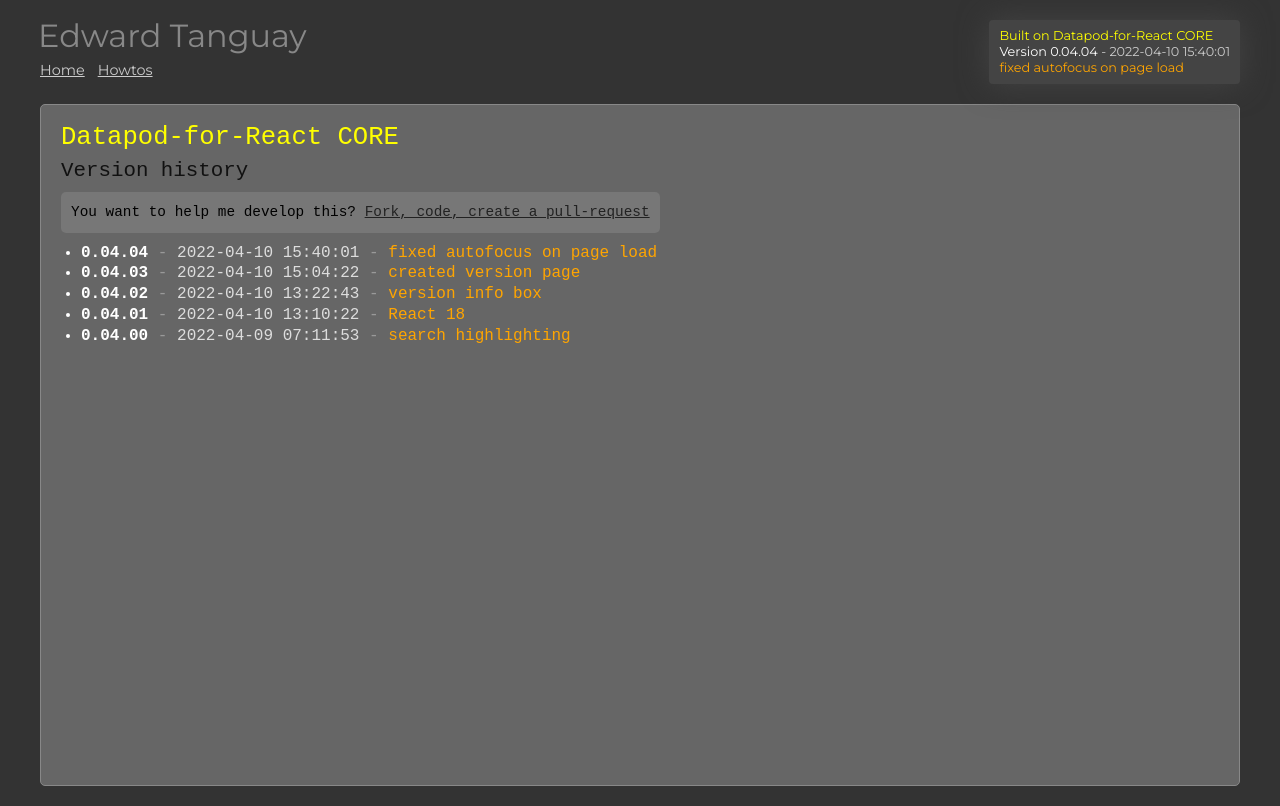
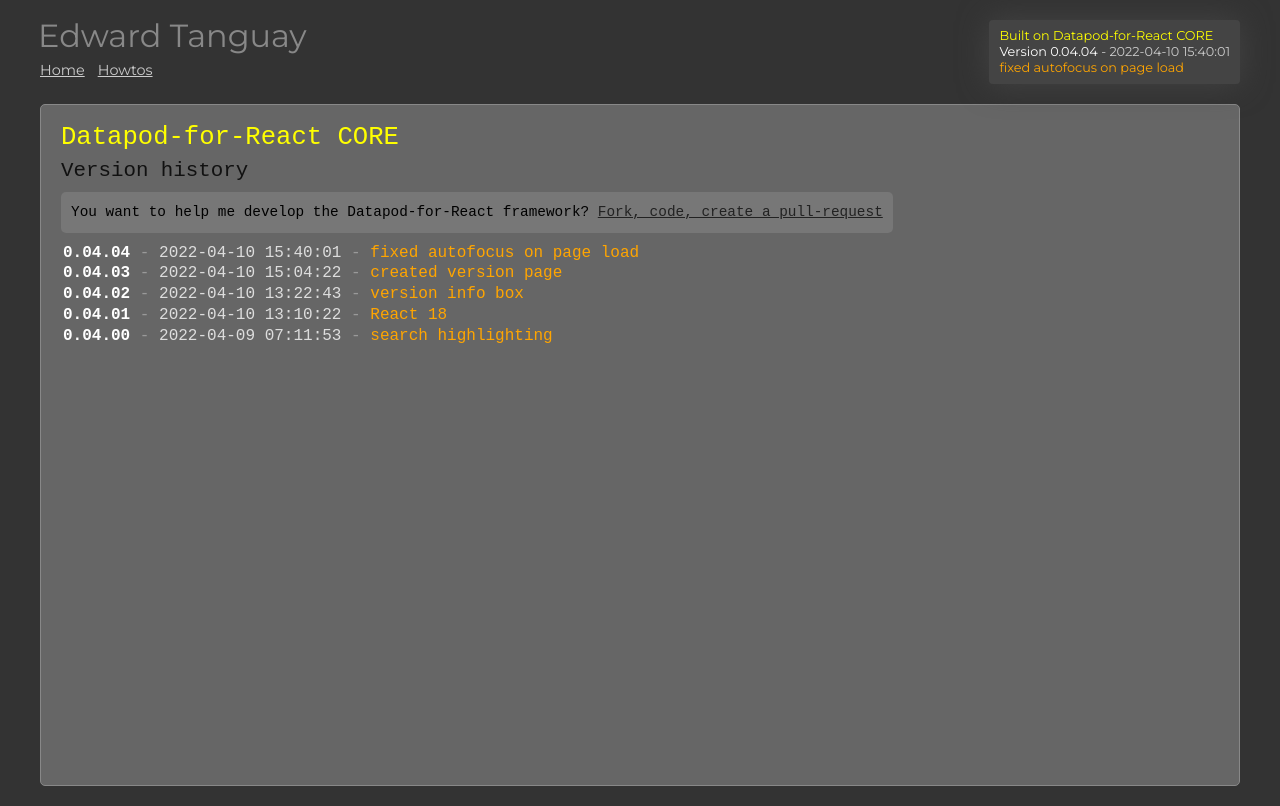
Before and after one commit to edwardtanguay/dpodreactcore, a React (Create React App) app: page /siteVersions in a window 1280 px wide. Built offline with nearby package versions, Linux system fonts and the light colour scheme.

Commit message:
base for tasks

```diff
--- a/src/system/Site.tsx
+++ b/src/system/Site.tsx
@@ -5,7 +5,7 @@ import './styles/dpod.scss';
 import PageHome from '../custom/components/PageHome';
 import * as config from '../system/config';
 import * as qarr from '../system/qtools/qarr';
-import siteVersions from './data/json/itemType_siteVersions.json';
+import data_versioning from './data/json/data_versioning.json';
 
 // DYNAMIC_CODE_AREA: loadPageComponentLines
 import PageShowcaseCounterUsingState from './pages/PageShowcaseCounterUsingState'; // ::showcaseCounterUsingState
@@ -36,7 +36,7 @@ import pages from './data/json/itemTypes/itemType_pages.json';
 import _initialHowtos from '../custom/models/model_howtos';
 import { IItem } from '../custom/models/interfaces';
 
-const currentSiteVersion = siteVersions[0];
+const currentSiteVersion = (data_versioning as any).versions[0];
 
 const PageHowtos = itemPageManager(
 	_PageHowtos,
@@ -110,8 +110,13 @@ function Site() {
 									Built on Datapod-for-React CORE
 								</div>
 								<div className="versionInfo">
-									<span className="version">Version {currentSiteVersion.version}</span>
-									<span className="date">{' '}-{' '}{currentSiteVersion.whenPublished}</span>
+									<span className="version">
+										Version {currentSiteVersion.version}
+									</span>
+									<span className="date">
+										{' '}
+										- {currentSiteVersion.whenPublished}
+									</span>
 								</div>
 								<div className="details">
 									{currentSiteVersion.shortDescription}
--- /dev/null
+++ b/src/system/data/json/data_versioning.json
@@ -0,0 +1,34 @@
+{
+	"versions": [
+		{
+			"version": "0.04.00",
+			"whenPublished": "2022-04-09 07:11:53",
+			"shortDescription": "search highlighting",
+			"notes": ""
+		},
+		{
+			"version": "0.04.01",
+			"whenPublished": "2022-04-10 13:10:22",
+			"shortDescription": "React 18",
+			"notes": ""
+		},
+		{
+			"version": "0.04.02",
+			"whenPublished": "2022-04-10 13:22:43",
+			"shortDescription": "version info box",
+			"notes": ""
+		},
+		{
+			"version": "0.04.03",
+			"whenPublished": "2022-04-10 15:04:22",
+			"shortDescription": "created version page",
+			"notes": ""
+		},
+		{
+			"version": "0.04.04",
+			"whenPublished": "2022-04-10 15:40:01",
+			"shortDescription": "fixed autofocus on page load",
+			"notes": ""
+		}
+	]
+}
--- a/src/system/data/json/itemType_siteVersions.json
+++ /dev/null
@@ -1,32 +0,0 @@
-[
-	{
-		"version": "0.04.00",
-		"whenPublished": "2022-04-09 07:11:53",
-		"shortDescription": "search highlighting",
-		"notes": ""
-	},
-	{
-		"version": "0.04.01",
-		"whenPublished": "2022-04-10 13:10:22",
-		"shortDescription": "React 18",
-		"notes": ""
-	},
-	{
-		"version": "0.04.02",
-		"whenPublished": "2022-04-10 13:22:43",
-		"shortDescription": "version info box",
-		"notes": ""
-	},
-	{
-		"version": "0.04.03",
-		"whenPublished": "2022-04-10 15:04:22",
-		"shortDescription": "created version page",
-		"notes": ""
-	},
-	{
-		"version": "0.04.04",
-		"whenPublished": "2022-04-10 15:40:01",
-		"shortDescription": "fixed autofocus on page load",
-		"notes": ""
-	}
-]
--- a/src/system/pages/PageSiteVersions.tsx
+++ b/src/system/pages/PageSiteVersions.tsx
@@ -1,8 +1,8 @@
 import '../styles/page_siteVersions.scss';
-import rawSiteVersions from '../data/json/itemType_siteVersions.json';
+import data_versioning from '../data/json/data_versioning.json';
 
-const siteVersions = rawSiteVersions.sort((a, b) =>
-	a.whenPublished < b.whenPublished ? 1 : -1
+const siteVersions = (data_versioning as any).versions.sort(
+	(a: any, b: any) => (a.whenPublished < b.whenPublished ? 1 : -1)
 );
 
 function PageSiteVersions() {
@@ -11,7 +11,7 @@ function PageSiteVersions() {
 			<h2 className="title">Datapod-for-React CORE</h2>
 			<h3>Version history</h3>
 			<div className="invite">
-				You want to help me develop this?{' '}
+				You want to help me develop the Datapod-for-React framework?{' '}
 				<a
 					href="https://github.com/edwardtanguay/dpodreactcore"
 					target="_blank"
@@ -20,9 +20,9 @@ function PageSiteVersions() {
 					Fork, code, create a pull-request
 				</a>
 			</div>
-			<p className="versions">
+			<div className="versions">
 				<ul>
-					{siteVersions.map((sv, index) => {
+					{siteVersions.map((sv: any, index: number) => {
 						return (
 							<li key={index} className="siteVersion">
 								<span className="version">{sv.version}</span>
@@ -38,7 +38,7 @@ function PageSiteVersions() {
 						);
 					})}
 				</ul>
-			</p>
+			</div>
 		</div>
 	);
 }
--- a/src/system/styles/page_siteVersions.scss
+++ b/src/system/styles/page_siteVersions.scss
@@ -7,8 +7,11 @@
 
     h3 {
         color: #111;
-        margin: 0 0 10px 0;
+        margin: 10px 0 10px 0;
         font-size: 1.3rem;
+    }
+    h3:not(:first-of-type) {
+        margin: 20px 0 10px 0;
     }
 
     .invite {
@@ -24,6 +27,12 @@
     }
 
     .versions {
+        ul {
+            margin: 0 0 0 2px;
+            li {
+                list-style: none;
+            }
+        }
         .version {
             color: #fff;
             font-weight: bold;
```
